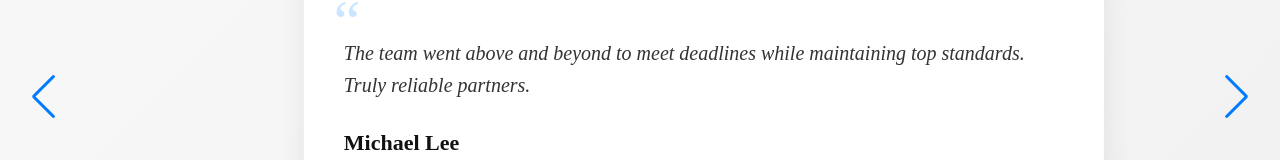
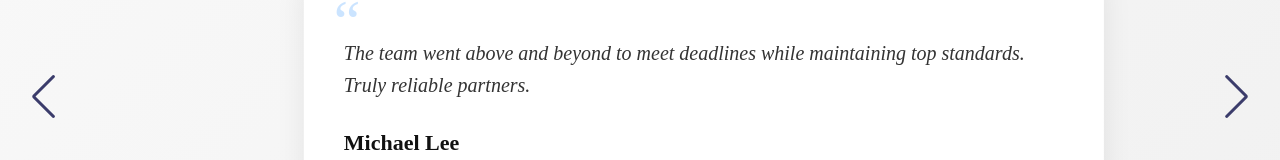
Before and after one commit to Eshhaa11/Vaghjiyani, a React (Create React App) app in the folder frontend/: page / in a window 1280 px wide. Shown: the part 3335-3495 px from the top of the page. Built offline with nearby package versions, Linux system fonts and the light colour scheme.

Commit message:
added color

```diff
--- a/frontend/src/styles/testimonials.css
+++ b/frontend/src/styles/testimonials.css
@@ -74,3 +74,8 @@
   background: #0056b3 !important;
   transform: scale(1.2);
 }
+
+.swiper-button-next,
+.swiper-button-prev {
+    color: #3B3C6B;
+}
```
